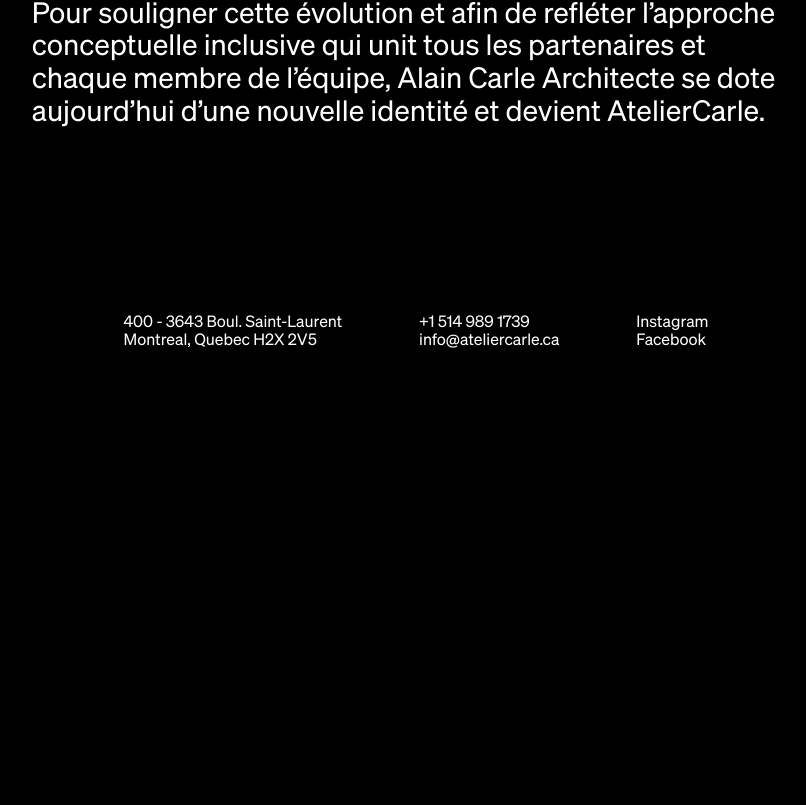
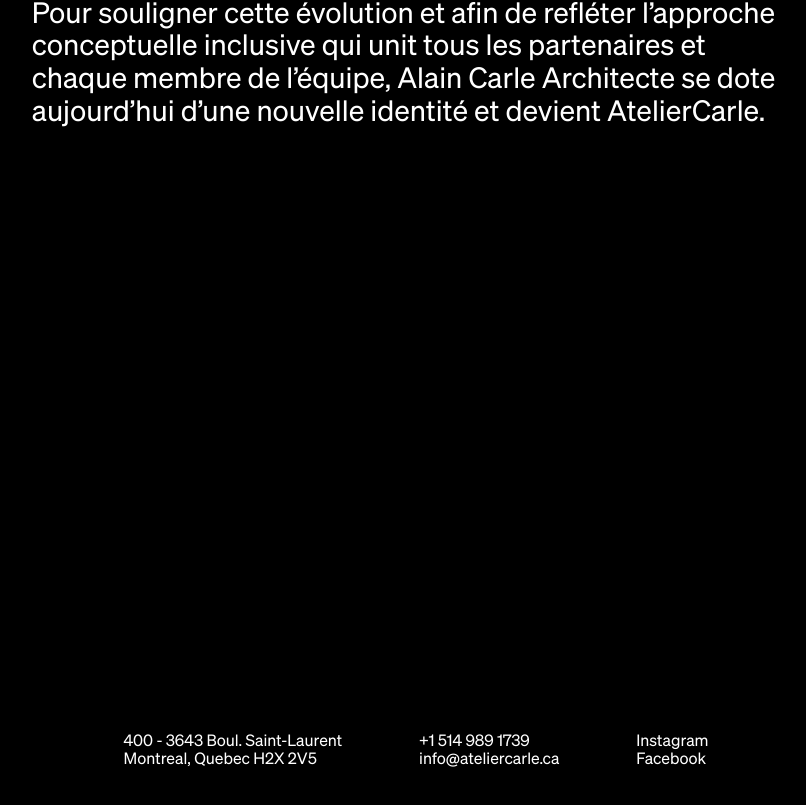
Before and after one commit to phillipmalboeuf/carle, a Next.js app: page / in a window 1280 px wide. Shown: the part 1089-1894 px from the top of the page, without its empty margins (224-1030 px from the left). Built offline with nearby package versions, Linux system fonts and the light colour scheme.

Commit message:
big screen

```diff
--- a/app/[[...locale]]/page.module.css
+++ b/app/[[...locale]]/page.module.css
@@ -92,9 +92,16 @@
   .content {
     position: relative;
     z-index: 2;
-    margin-top: calc(var(--height) * 0.9);
+    max-width: 1288px;
+    margin: calc(var(--height) * 0.9) auto 0;
     font-size: calc(var(--padding) * 0.75);
     white-space: pre-line;
+  }
+
+  @media (min-width: 1888px) {
+    .content {
+      font-size: calc(var(--padding) * 0.5);
+    }
   }
 
   @media (orientation: portrait) {
@@ -141,11 +148,12 @@
 }
 
 .footer {
-  position: -webkit-sticky;
+  /* position: -webkit-sticky;
   position: sticky;
-  top: calc(var(--height) - calc(var(--padding) * 3));
+  top: calc(var(--height) - calc(var(--padding) * 3)); */
+  position: relative;
   z-index: 2;
-  margin-top: calc(var(--height) * 0.1);
+  margin-top: calc(var(--height) * 0.66);
   padding: var(--padding);
   font-size: 1.25vw;
 }
@@ -154,6 +162,12 @@
     display: flex;
     gap: calc(var(--padding) * 2);
     justify-content: center;
+  }
+
+  @media (min-width: 1888px) {
+    .footer {
+      font-size: 1vw;
+    }
   }
 
   @media (orientation: portrait) {
--- a/app/[[...locale]]/page.tsx
+++ b/app/[[...locale]]/page.tsx
@@ -70,7 +70,7 @@
   }
 
   return (
-    <div className={styles.container} style={div.current ? { height: `calc((var(--height) * 2) + ${div.current.offsetHeight}px)` } : {}}>
+    <div className={styles.container}>
       <nav className={styles.nav}>
         <div>
           <a className={styles.button} href={lang === 'en' ? '/fr' : '/en'}>
--- a/components/svg.module.css
+++ b/components/svg.module.css
@@ -12,6 +12,13 @@
     /* width: $rythm*2.4;
     height: $rythm*1.4; */
     /* color: $brand; */
+  }
+
+  @media (min-width: 1888px) {
+    .icon--logo {
+      width: 39vw;
+      height: 20vw;
+    }
   }
 
   @media (orientation: portrait) {
```
